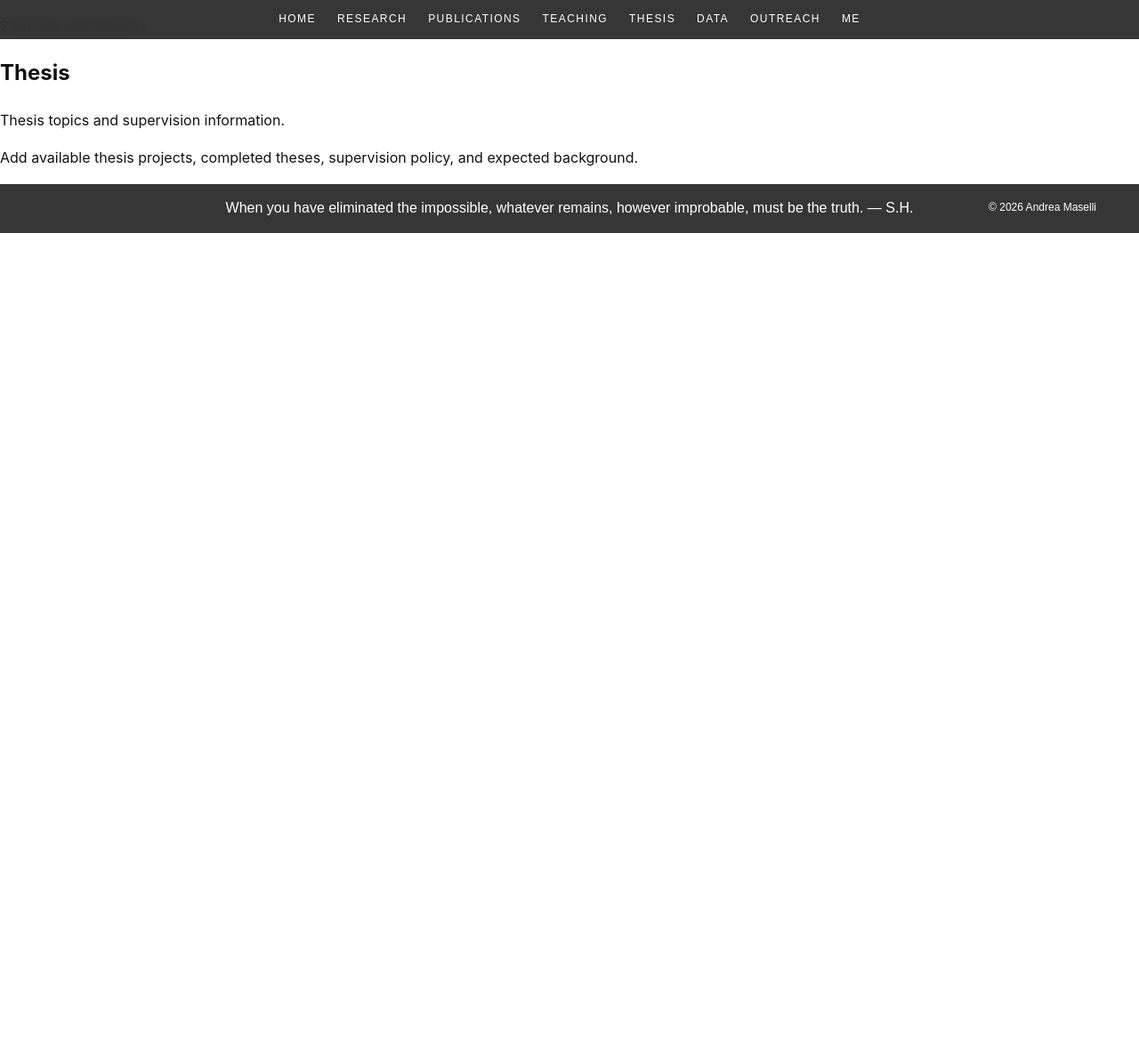
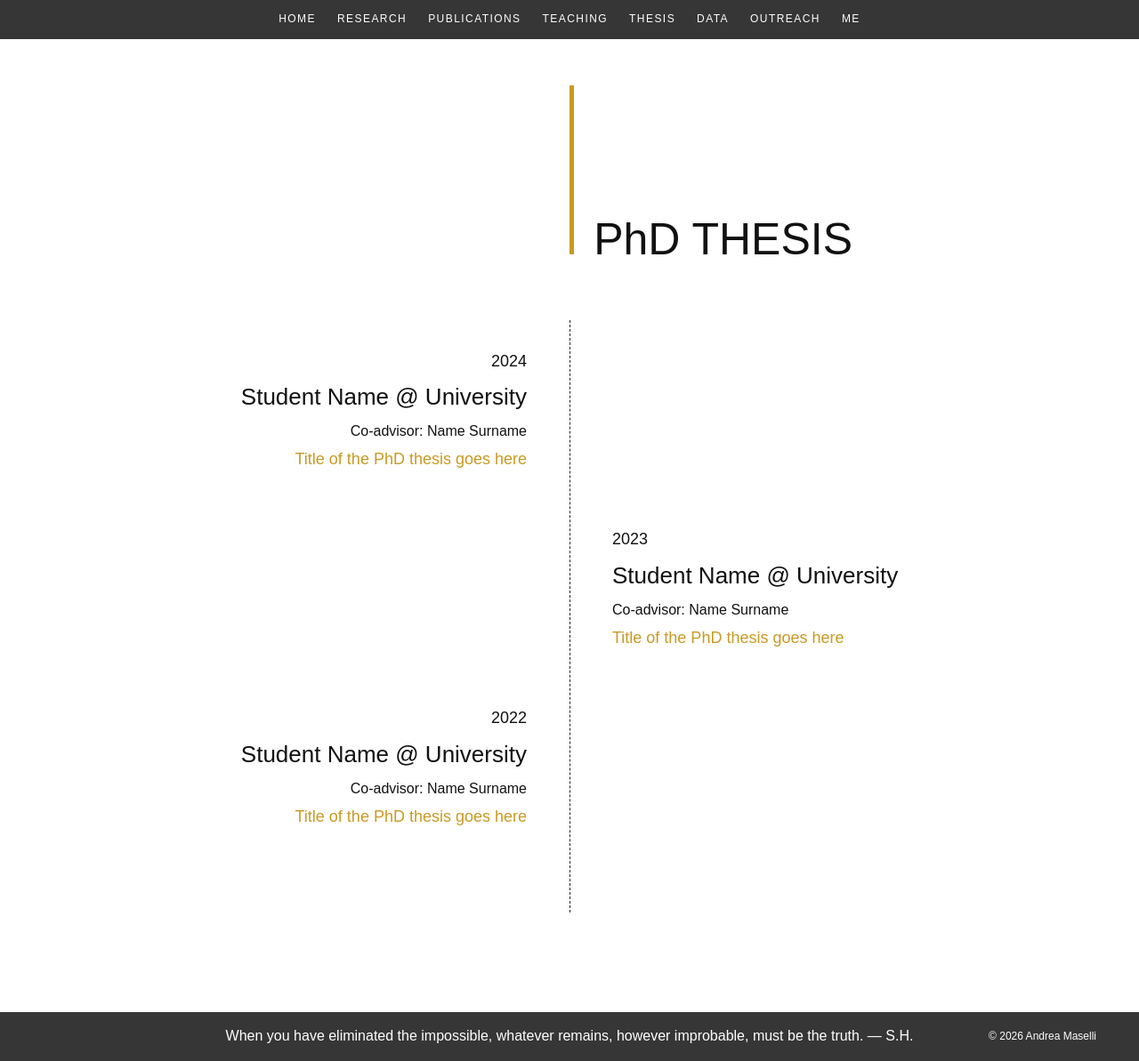
Before and after one commit to masellia/andreamaselli.github.io, a Jekyll site: the page built from pages/thesis.md, in a window 1280 px wide and 1193 px high. Shown: the whole window at 89% size. Built offline with Jekyll 4.4.1, drawn with Linux system fonts in a browser that asks for light colours; some web fonts are replaced.

Commit message:
thesis page

```diff
--- a/assets/css/main.css
+++ b/assets/css/main.css
@@ -603,3 +603,84 @@ body {
     line-height: 1.05;
     padding-top: 147px;
 }
+
+/* ===================================== */
+/* THESIS PAGE                           */
+/* ===================================== */
+
+.thesis-timeline {
+  position: relative;
+  width: min(950px, 86vw);
+  margin: 0 auto 7rem auto;
+  padding: 2rem 0;
+}
+
+.thesis-timeline::before {
+  content: "";
+  position: absolute;
+  top: 0;
+  bottom: 0;
+  left: 50%;
+  border-left: 1.5px dashed #222222;
+}
+
+.thesis-entry {
+  position: relative;
+  width: 50%;
+  margin-bottom: 4rem;
+}
+
+.thesis-left {
+  margin-right: auto;
+  padding-right: 3rem;
+  text-align: right;
+}
+
+.thesis-right {
+  margin-left: auto;
+  padding-left: 3rem;
+  text-align: left;
+}
+
+.thesis-year {
+  font-family: "DINLight", sans-serif;
+  font-size: 18px;
+  color: #111111;
+  margin-bottom: 0.25rem;
+}
+
+.thesis-student {
+  font-family: "DINBoldCond", sans-serif;
+  font-size: 26px;
+  font-weight: 400;
+  color: #111111;
+  margin-bottom: 0.25rem;
+}
+
+.thesis-advisor {
+  font-family: "DINLight", sans-serif;
+  font-size: 16px;
+  color: #111111;
+  margin-bottom: 0.35rem;
+}
+
+.thesis-title {
+  font-family: "DINLight", sans-serif;
+  font-size: 18px;
+  color: var(--accent);
+  line-height: 1.35;
+}
+
+@media (max-width: 820px) {
+  .thesis-timeline::before {
+    left: 0;
+  }
+
+  .thesis-entry {
+    width: 100%;
+    margin-left: 0;
+    padding-left: 2rem;
+    padding-right: 0;
+    text-align: left;
+  }
+}
--- a/pages/thesis.md
+++ b/pages/thesis.md
@@ -1,9 +1,38 @@
 ---
-layout: page
-title: Thesis
-eyebrow: Students and projects
-description: Thesis topics and supervision information.
+layout: section
+title: PhD Thesis
 permalink: /thesis/
 ---
 
-Add available thesis projects, completed theses, supervision policy, and expected background.
+<div class="page-header">
+  <div class="page-header-line"></div>
+
+  <div class="page-header-title">
+    PhD THESIS
+  </div>
+</div>
+
+<section class="thesis-timeline">
+
+  <div class="thesis-entry thesis-left">
+    <div class="thesis-year">2024</div>
+    <div class="thesis-student">Student Name @ University</div>
+    <div class="thesis-advisor">Co-advisor: Name Surname</div>
+    <div class="thesis-title">Title of the PhD thesis goes here</div>
+  </div>
+
+  <div class="thesis-entry thesis-right">
+    <div class="thesis-year">2023</div>
+    <div class="thesis-student">Student Name @ University</div>
+    <div class="thesis-advisor">Co-advisor: Name Surname</div>
+    <div class="thesis-title">Title of the PhD thesis goes here</div>
+  </div>
+
+  <div class="thesis-entry thesis-left">
+    <div class="thesis-year">2022</div>
+    <div class="thesis-student">Student Name @ University</div>
+    <div class="thesis-advisor">Co-advisor: Name Surname</div>
+    <div class="thesis-title">Title of the PhD thesis goes here</div>
+  </div>
+
+</section>
```
Also changed, not shown: 1 other file.
